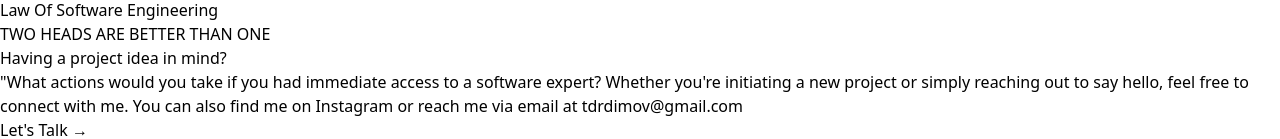
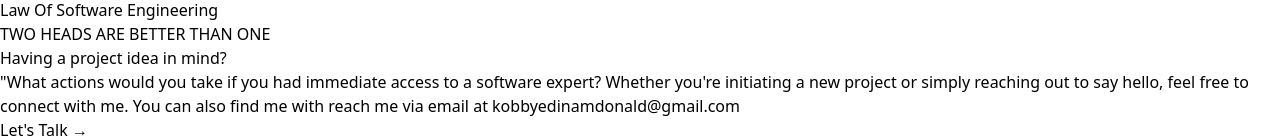
Before and after one commit to Donald-Edinam/donald-edinam, a React (Vite) app: page / in a window 1280 px wide. Shown: the part 4536-4675 px from the top of the page. Built offline with nearby package versions, Linux system fonts and the light colour scheme.

Commit message:
Email modified

```diff
--- a/src/components/Contact.jsx
+++ b/src/components/Contact.jsx
@@ -13,7 +13,7 @@ export default function Contact() {
           <div className="text-center">
             <p className="text-base font-semibold text-indigo-600">TWO HEADS ARE BETTER THAN ONE</p>
             <h1 className="mt-4 text-3xl font-bold tracking-tight text-gray-900 sm:text-5xl">Having a project idea in mind?</h1>
-            <p className="mt-6 text-base leading-7 text-gray-600">"What actions would you take if you had immediate access to a software expert? Whether you're initiating a new project or simply reaching out to say hello, feel free to connect with me. You can also find me on Instagram or reach me via email at tdrdimov@gmail.com</p>
+            <p className="mt-6 text-base leading-7 text-gray-600">"What actions would you take if you had immediate access to a software expert? Whether you're initiating a new project or simply reaching out to say hello, feel free to connect with me. You can also find me with reach me via email at <a className="underline" href="mailto:kobbyedinamdonald@gmail.com">kobbyedinamdonald@gmail.com</a> </p>
             <div className="mt-10 flex items-center justify-center gap-x-6">
               {/* <a
                 href="#"
--- a/src/components/Hero.jsx
+++ b/src/components/Hero.jsx
@@ -113,7 +113,7 @@ export default function Hero() {
         <div className="mx-auto max-w-2xl sm:py-48 lg:py-40 pad-top py-24 ">
           <div className="hidden sm:mb-8 sm:flex sm:justify-center">
             <div className="relative rounded-full px-3 py-1 text-sm leading-6 text-gray-600 ring-1 ring-gray-900/10 hover:ring-gray-900/20">
-              Programming is not just coding, it is solving problems.{' '}
+              Programming is not just coding, it is solving problems.
               <a href="#" className="font-semibold text-indigo-600">
                 <span className="absolute inset-0" aria-hidden="true" />
                 Read more <span aria-hidden="true">&rarr;</span>
```
